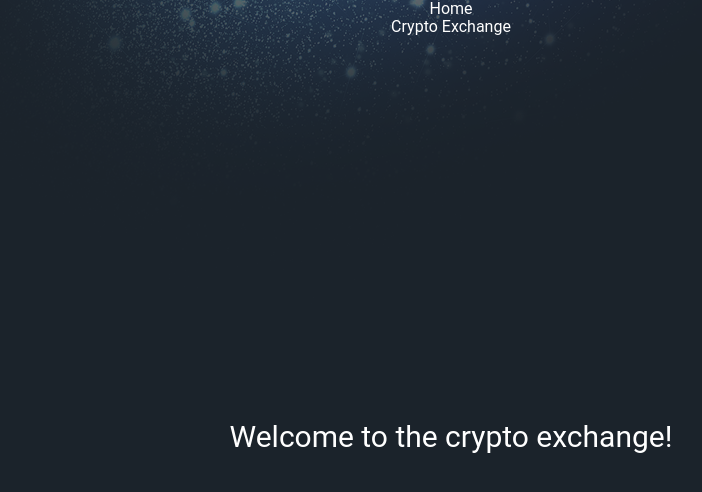
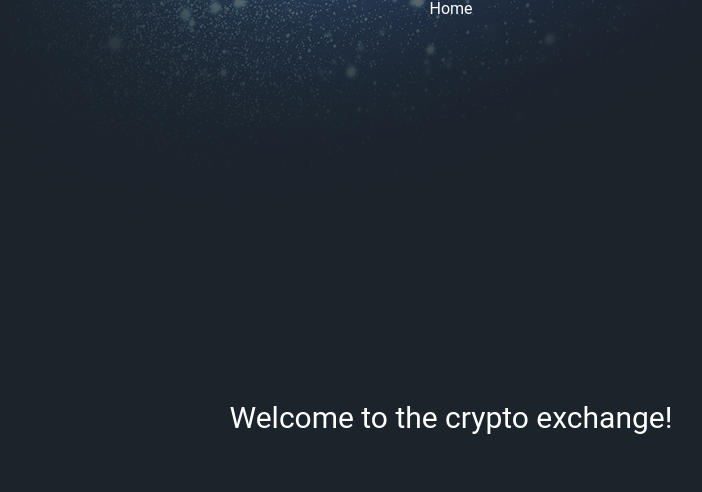
Before and after one commit to valKovbasiuk/cryptoExchange, an Angular app: page / in a window 1280 px wide. Shown: the top 492 px of the page, without its empty margins (189-891 px from the left). Built offline with nearby package versions, Linux system fonts and the light colour scheme.

Commit message:
change routing

```diff
--- a/src/app/app.component.html
+++ b/src/app/app.component.html
@@ -1,7 +1,7 @@
 <nav class="nav">
   <ul>
     <li><a class="nav__link" routerLink="">Home</a></li>
-    <li><a class="nav__link" routerLink="crypto-page">Crypto Exchange</a></li>
+    <!-- <li><a class="nav__link" routerLink="crypto-page">Crypto Exchange</a></li> -->
   </ul>
 </nav>
 
--- a/src/app/home/home.component.html
+++ b/src/app/home/home.component.html
@@ -1 +1 @@
-<p class="greeting">Welcome to the crypto exchange!</p>
+<a class="nav__link greeting" routerLink="crypto-page">Welcome to the crypto exchange!</a>
```
